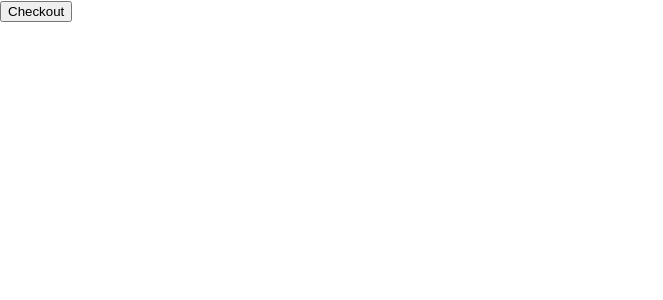
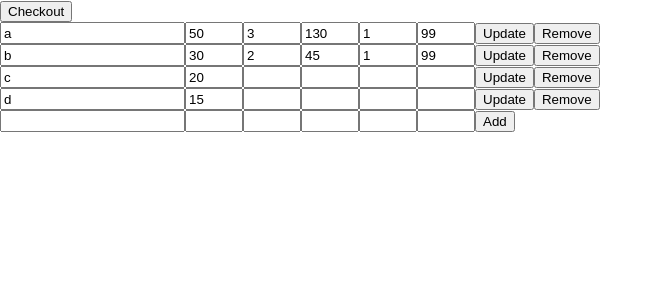
Before and after one commit to DatKyle/checkout_kata, a React (Create React App) app: page / in a window 1280 px wide. Both pictures are taken after a click on the button "Edit Products". Shown: the top 300 px of the page, without its empty margins (0-663 px from the left). Built offline with nearby package versions, Linux system fonts and the light colour scheme.

Commit message:
Added edit product and ability to add new products

```diff
--- /dev/null
+++ b/src/components/product/edit/edit-product.css
@@ -0,0 +1,6 @@
+.row {
+    display: flex;
+}
+.row input[type=number] {
+    width: 50px;
+}
--- /dev/null
+++ b/src/components/product/edit/edit-product.jsx
@@ -0,0 +1,55 @@
+import { useState } from "react";
+import { useProduct } from "../product.context";
+
+import "./edit-product.css"
+
+export function EditProduct({ product }) {
+    const { addProduct } = useProduct();
+
+    const [name, setName] = useState(product ? product.name : "");
+    const [unitPrice, setUnitPrice] = useState(product ? product.unitPrice : "");
+    const [specialQuantity, setSpecialQuantity] = useState(product && product.specialPrice ? product.specialPrice.quantity : "");
+    const [specialUnitPrice, setSpecialUnitPrice] = useState(product && product.specialPrice ? product.specialPrice.unitPrice : "");
+    const [minQuantity, setMinQuantity] = useState(product && product.orderSize ? product.orderSize.min : "");
+    const [maxQuantity, setMaxQuantity] = useState(product && product.orderSize ? product.orderSize.max : "");
+    return (
+        <div className="row">
+            <input name='name' type='text' value={name} onChange={e => setName(e.target.value)} />
+            <input name='unitPrice' type='number' value={unitPrice} onChange={e => setUnitPrice(Number(e.target.value))} />
+            <input name='speicalQuantity' type='number' value={specialQuantity} onChange={e => setSpecialQuantity(Number(e.target.value))} />
+            <input name='speicalUnitPrice' type='number' value={specialUnitPrice} onChange={e => setSpecialUnitPrice(Number(e.target.value))} />
+            <input name='minQuantity' type='number' value={minQuantity} onChange={e => setMinQuantity(Number(e.target.value))} />
+            <input name='maxQuantity' type='number' value={maxQuantity} onChange={e => setMaxQuantity(Number(e.target.value))} />
+
+            <div>
+                <button onClick={() => {
+
+                    const hasSpecialPrice = specialQuantity && specialUnitPrice;
+                    const hasOrderSize = minQuantity && maxQuantity;
+
+                    addProduct({
+                        id: product ? product.id : null,
+                        name,
+                        unitPrice,
+                        specialPrice: hasSpecialPrice ? {
+                            quantity: specialQuantity,
+                            unitPrice: specialUnitPrice
+                        } : null,
+                        orderSize: hasOrderSize ? {
+                            min: minQuantity,
+                            max: maxQuantity
+                        } : null
+                    });
+                }}> {product ? "Update" : "Add"}</button>
+
+                {product ? (
+                    <button onClick={()=>{}}>
+                        Remove
+                    </button>
+                )
+                    : null}
+
+            </div>
+        </div>
+    );
+}
--- a/src/components/product/list-products.jsx
+++ b/src/components/product/list-products.jsx
@@ -6,9 +6,10 @@ import { useBasket } from '../basket/basket.context';
 import { useProduct } from './product.context';
 
 import { Product } from './produst';
+import { EditProduct } from './edit/edit-product';
 
 export function ProductList() {
-    const { basket } = useBasket()
+    const { basket } = useBasket();
     const { products } = useProduct();
     const [editProducts, setEditProducts] = useState(false);
 
@@ -24,10 +25,25 @@ export function ProductList() {
             }
 
             {   /* display all the products */
-                !editProducts && products && products.length > 0 ?
-                    products.map((product) => <Product key={product.id} product={product} />)
-                    : null
+                !editProducts ? <ViewProducts products={products} /> : <EditProducts products={products} />
             }
         </>
     );
 }
+
+function ViewProducts({ products }) {
+    return products && products.length > 0 ?
+        products.map((product) => <Product key={product.id} product={product} />)
+        : null
+}
+
+function EditProducts({ products }) {
+    return <div className='edit products'>
+        {
+            products && products.length > 0 ?
+                products.map((product) => <EditProduct key={product.id} product={product} />)
+                : null
+        }
+        <EditProduct product={null} />
+    </div>
+}
--- a/src/components/product/product.context.js
+++ b/src/components/product/product.context.js
@@ -1,12 +1,11 @@
 import { createContext, useContext, useEffect, useState } from "react";
 
-import {
-    getAll
-} from "../../services/products.service";
+import { getAll, add } from "../../services/products.service";
+import { produce } from "immer";
 
 const ProductContext = createContext({
     products: [],
-    addProduct: (item) => { }
+    addProduct: (product) => { }
 });
 
 export function useProduct() {
@@ -21,7 +20,11 @@ export function ProductContextProvider({ children }) {
     }, []);
 
     function addProduct(product) {
-
+        product.id = products.length + 1;
+        add(product);
+        setProducts(produce(draft => {
+            draft.push(product);
+        }))
     };
 
     return (
--- a/src/services/products.service.js
+++ b/src/services/products.service.js
@@ -48,6 +48,13 @@ async function getLocalForge() {
     return products ? products : defaultProducts;
 }
 
+export async function add(product) {
+    const products = await getLocalForge();
+    products.push(product);
+    setLocalForge(products);
+    return product;
+}
+
 export async function getAll() {
     return await getLocalForge();
 }
```
